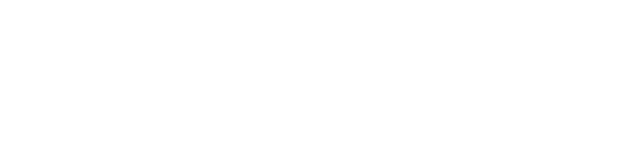
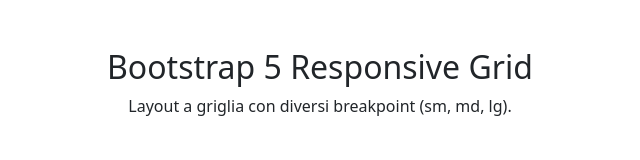
Before and after one commit to Andrea-Sgura/htmlcss-bootstrap-layout, a plain HTML site: page index.html in a window 1280 px wide. Shown: the whole page, without its empty margins (320-960 px from the left). Drawn offline with nearby package versions, Linux system fonts and the light colour scheme.

Commit message:
[UPD] Header Done

```diff
--- a/index.html
+++ b/index.html
@@ -3,9 +3,25 @@
 <head>
     <meta charset="UTF-8">
     <meta name="viewport" content="width=device-width, initial-scale=1.0">
-    <title>Document</title>
+    <link href="https://cdn.jsdelivr.net/npm/bootstrap@5.3.3/dist/css/bootstrap.min.css" rel="stylesheet" integrity="sha384-QWTKZyjpPEjISv5WaRU9OFeRpok6YctnYmDr5pNlyT2bRjXh0JMhjY6hW+ALEwIH" crossorigin="anonymous">
+    <link rel="stylesheet" href="./css/style.css">
+    <title>Bootstrap Grid Layout</title>
 </head>
 <body>
-
+    <header>
+        <div class="container-fluid mt-5 mb-5">
+            <div class="row">
+                <div class="col-12 text-center">
+                    <h2>Bootstrap 5 Responsive Grid</h2>
+                </div>
+                <div class="col-12 text-center">
+                    <span>Layout a griglia con diversi breakpoint (sm, md, lg).</span>
+                </div>
+            </div>
+        </div>
+    </header>
+    <main>
+        <div class="container"></div>
+    </main>
 </body>
 </html>
```
Also changed, not shown: img/desktop.png (added), img/mobile.png (added), img/tablet.png (added), 1 other file.
